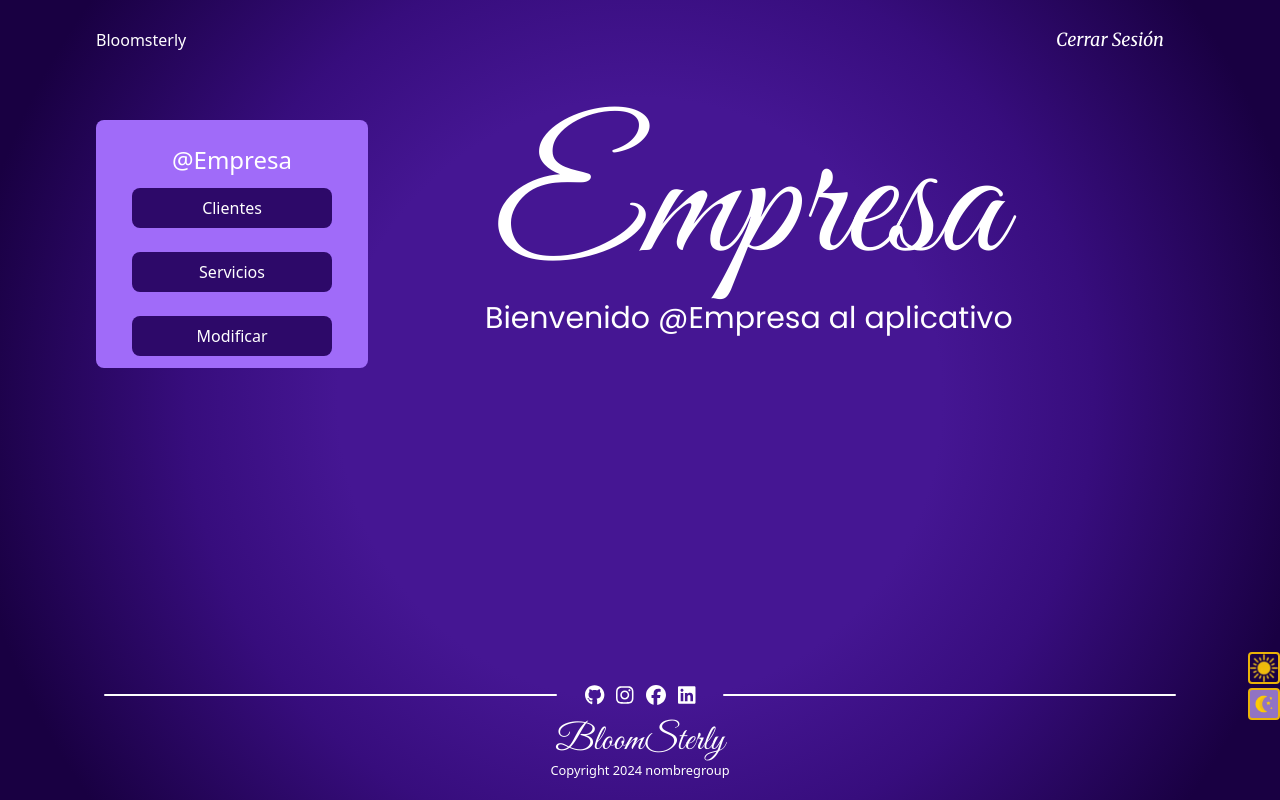
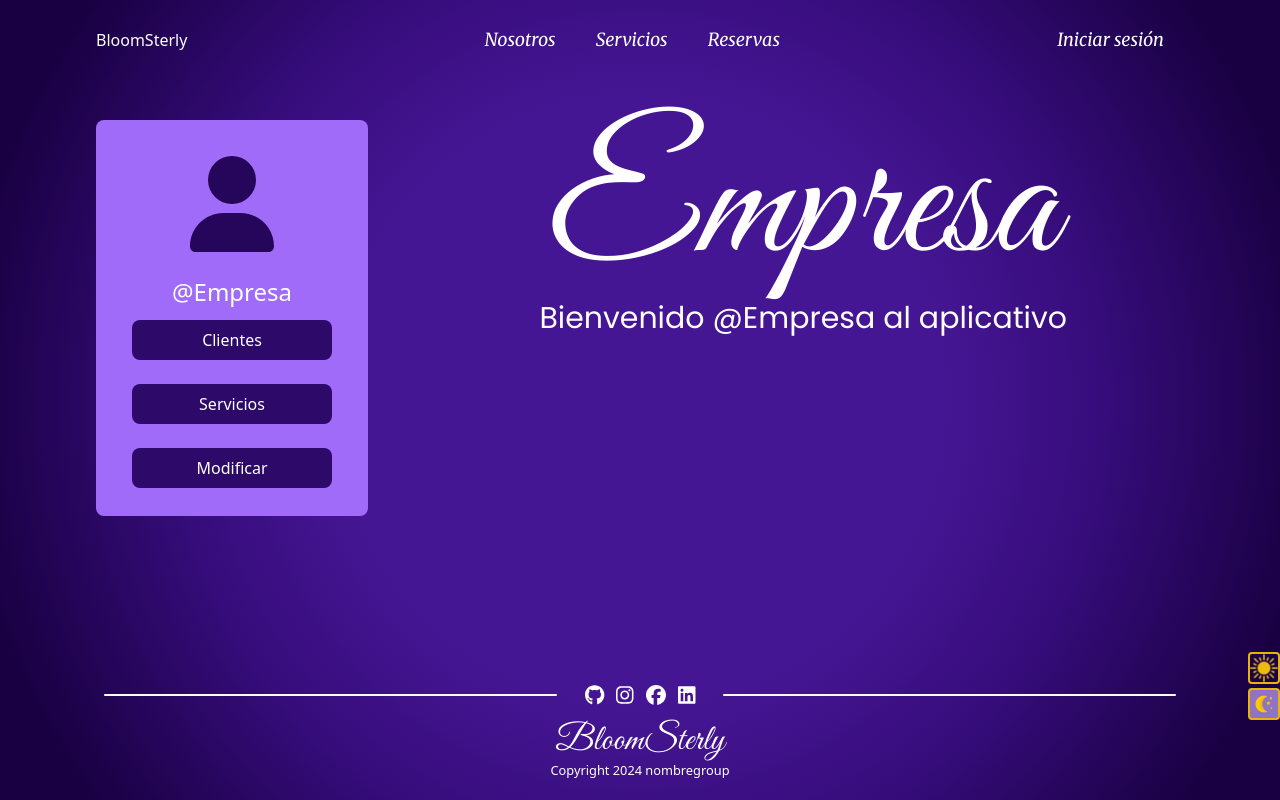
Before and after one commit to albust2005/bloomsterly, a React (Vite) app in the folder Client/: page /empresa in a window 1280 px wide. Built offline with nearby package versions, Linux system fonts and the light colour scheme; some icons are missing.

Commit message:
Subir cambios - empresa

```diff
--- a/Client/src/components/templates/Header.jsx
+++ b/Client/src/components/templates/Header.jsx
@@ -25,8 +25,8 @@ export function Header() {
 
   if (
     location.pathname !== "/login" &&
-    location.pathname !== "/empresa" &&
-    location.pathname !== "/administrador"
+    location.pathname !== "/empresa/" &&
+    location.pathname !== "/administrador/"
   ) {
     return (
       <nav className="bg-transparent flex justify-between items-center h-20 dark:bg-transparent dark:shadow-[#f7e6d5] ">
@@ -63,7 +63,7 @@ export function Header() {
         </div>
       </nav>
     );
-  } else if (location.pathname === "/empresa" || location.pathname === "/administrador") {
+  } else if (location.pathname === "/empresa/*" || location.pathname === "/administrador/*") {
     return (
       <nav className="bg-transparent flex justify-between items-center h-20 dark:bg-transparent dark:shadow-[#f7e6d5]">
         <h1 className="cursor-pointer text-white dark:text-red-500">
--- a/Client/src/pages/empresa/empresa.jsx
+++ b/Client/src/pages/empresa/empresa.jsx
@@ -1,13 +1,21 @@
 import { Route, Routes } from "react-router-dom";
-import { LateralMenu } from "./lateralMenu";
-import { Index_empresa } from "./index_empresa";
+import { Index_empresa } from "./indexEmpresa";
+import { LateralMenu } from "./templates/lateralMenu";
+import { ReservasCliente } from "./reservasClientes";
 
 export function Empresa(){
+
     return(
-        <section>
-            <Routes>
-                <Route path="/" element={<Index_empresa/>}></Route>
-            </Routes>
+        <section className="flex justify-between">
+            <div className="w-[25%]">
+                <LateralMenu />
+            </div>
+            <div className="w-[70%]">
+                <Routes>
+                    <Route path="/" element={<Index_empresa />}></Route>
+                    <Route path="/reservas" element={<ReservasCliente/>}></Route>
+                </Routes>
+            </div>
         </section>
     )
 }
--- /dev/null
+++ b/Client/src/pages/empresa/indexEmpresa.jsx
@@ -0,0 +1,11 @@
+import { ButtonNav } from "../../components/buttons/buttonNav";
+import { TitleAE } from "../../components/titles/titleAE";
+import { LateralMenu } from "./templates/lateralMenu";
+
+export function Index_empresa() {
+    return (
+        <>
+            <TitleAE title="Empresa" descripcion="Bienvenido @Empresa al aplicativo"/>
+        </>
+    )
+}
--- a/Client/src/pages/empresa/index_empresa.jsx
+++ /dev/null
@@ -1,14 +0,0 @@
-import { ButtonNav } from "../../components/buttons/buttonNav";
-import { TitleAE } from "../../components/titles/titleAE";
-import { LateralMenu } from "./lateralMenu";
-
-export function Index_empresa() {
-    return (
-        <section className="flex">
-            <LateralMenu/>
-            <div className="w-[70%]">
-                <TitleAE title="Empresa" descripcion="Bienvenido @Empresa al aplicativo"/>
-            </div>
-        </section>
-    )
-}
--- /dev/null
+++ b/Client/src/pages/empresa/reservasClientes.jsx
@@ -0,0 +1,9 @@
+import { TitleAE } from "../../components/titles/titleAE";
+
+export function ReservasCliente() {
+    return (
+        <>
+            <TitleAE text=""/>
+        </>
+    )
+}
--- a/Client/src/pages/empresa/lateralMenu.jsx
+++ b/Client/src/pages/empresa/templates/lateralMenu.jsx
@@ -1,16 +1,13 @@
 // importación de los componentes cuando ya se puedan utilizar
-import { useThemeContext } from "../../components/providers/themeProvider";
-import { IconUser } from "../administrador/iconUser";
-import { ButtonAdmin } from "../../components/buttons/buttonAdmin";
+import { useThemeContext } from "../../../components/providers/themeProvider";
+import { ButtonAdmin } from "../../../components/buttons/buttonAdmin";
+import { IconUser } from "../../../components/templates/iconUser";
 
 
 export function LateralMenu(){
 
-    const theme = useThemeContext();
-    const logoColor = theme === "dark" ? "#BC0B38" : "rgb(38, 6, 91)";
-
     return(
-        <div className="flex flex-col w-[25%] rounded-lg bg-admin_card items-center dark:bg-light_theme">
+        <div className="flex flex-col w-auto rounded-lg bg-admin_card items-center dark:bg-light_theme p-[2vh]">
             <div>
                 <IconUser/>
             </div>
```
